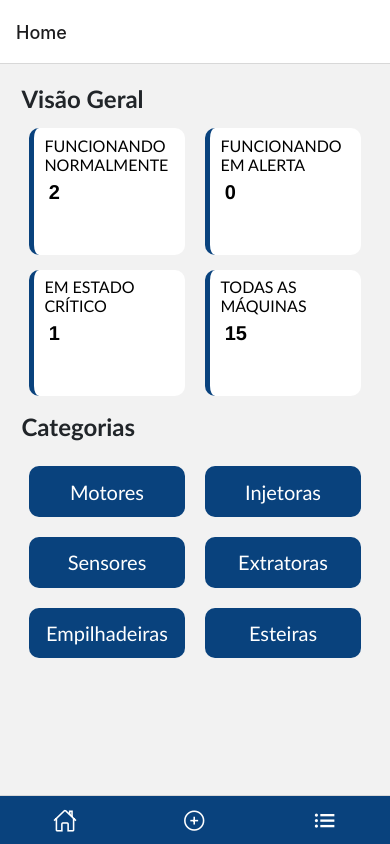
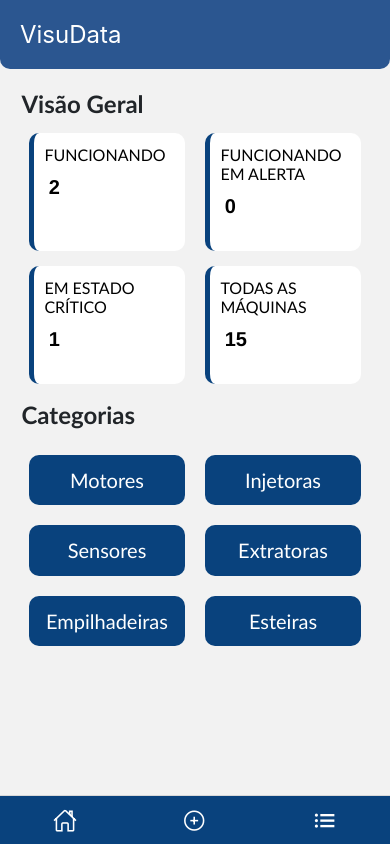
Before and after one commit to GRUPO-2-PI-SENAC/VisuData_React-Native, a React Native app: screen /home in a window 390 px wide. Built offline with nearby package versions, Linux system fonts and the light colour scheme.

Commit message:
feat: ajustando style do home

```diff
--- a/src/pages/enterprise/home.js
+++ b/src/pages/enterprise/home.js
@@ -1,15 +1,24 @@
 import React from 'react';
 import { StyleSheet, Text, View, TouchableOpacity, Dimensions } from 'react-native';
 import { useNavigation } from '@react-navigation/native';
+import { Header } from '@react-navigation/stack';
 
 
 const screenWidth = Dimensions.get('window').width;
 const screenHeight = Dimensions.get('window').height;
 
+function HeaderHome (props){
+    return(
+        <View style={styles.headerHome}>
+            <Text style={styles.textHeader}>{props.title}</Text>
+        </View>
+    );
+}
 
 function ButtonCard(props){
 
     const navigation = useNavigation();
+
     return(
         <TouchableOpacity
             style = {styles.setBt}
@@ -38,20 +47,26 @@ function ButtonCat(props){
 
 export default function Home(navigation) {
     return(
+        <View>
+            <HeaderHome
+                    title="VisuData"
+            />
             <View style = {styles.body}>
+
                 <Text style = {styles.mainTexts}> Visão Geral</Text>
                 <View style = {styles.good}>
                     <View >
                         <View style={styles.row}>
                             <View style = {styles.healthyMc}>
                                 <ButtonCard
+
                                     nameOne="FUNCIONANDO"
-                                nameTwo="NORMALMENTE"
+                                    nameTwo=""
                                     number="2"
                                 />
                             </View>
                             <ButtonCard
-                                style={styles.red}
+
                                     nameOne="FUNCIONANDO"
                                     nameTwo="EM ALERTA"
                                     number="0"
@@ -94,6 +109,7 @@ export default function Home(navigation) {
                     </View>
                 </View>
             </View>
+        </View>
     );
 }
 
@@ -112,7 +128,16 @@ const styles = StyleSheet.create({
         fontFamily: 'Montserrat',
         marginTop: 20
     },
-
+    headerHome: {
+        backgroundColor: '#2b5690',
+        padding: 20,
+        borderBottomLeftRadius: 10,
+        borderBottomRightRadius: 10
+    },
+    textHeader: {
+        color: '#FFF',
+        fontSize: 24
+    },
     mainTexts: {
         marginTop: '2',
         fontWeight: 'bold',
@@ -137,9 +162,9 @@ const styles = StyleSheet.create({
         fontSize: '20px',
         fontWeight: 'bold',
         fontFamily: 'Helvetica',
-        marginTop: '5%',
+        marginTop: '8%',
         textAlign: 'justify',
-        marginLeft: '5%'
+        marginLeft: '5%',
     },
     catSpacing: {
         marginTop: '4%',
@@ -164,19 +189,16 @@ const styles = StyleSheet.create({
         justifyContent: 'center',
         alignSelf: 'left',
     },
-
     setBt: {
         backgroundColor: 'white',
-        borderLeftColor: "#09427D",
         borderRadius: '10px',
-        borderLeftWidth: '5px',
         marginTop: 15,
         marginHorizontal: 10,
-        height: screenHeight * 0.15,
+        height: screenHeight * 0.14,
         width: screenWidth * 0.4,
+        borderLeftColor: "#09427D",
+        borderLeftWidth: '5px',
     },
-
-
     setCatBt: {
         backgroundColor: '#09427D',
         marginHorizontal: 10,
--- a/src/routes/index.js
+++ b/src/routes/index.js
@@ -78,6 +78,7 @@ export default function App() {
             tabBarIcon: ({ color, size }) => (
                 <Ionicons name="home-outline" color='white' size={size} />
             ),
+            headerShown: false
             }}
         />
         <Tab.Screen name="Adicionar" component={AddToInfoMachine} options={{
```
Lines whose indentation alone changed are shown as unchanged.
